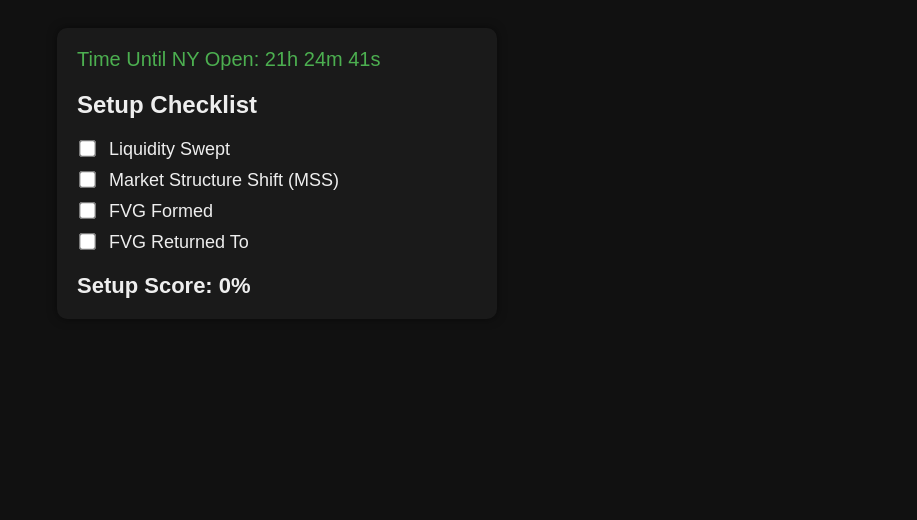
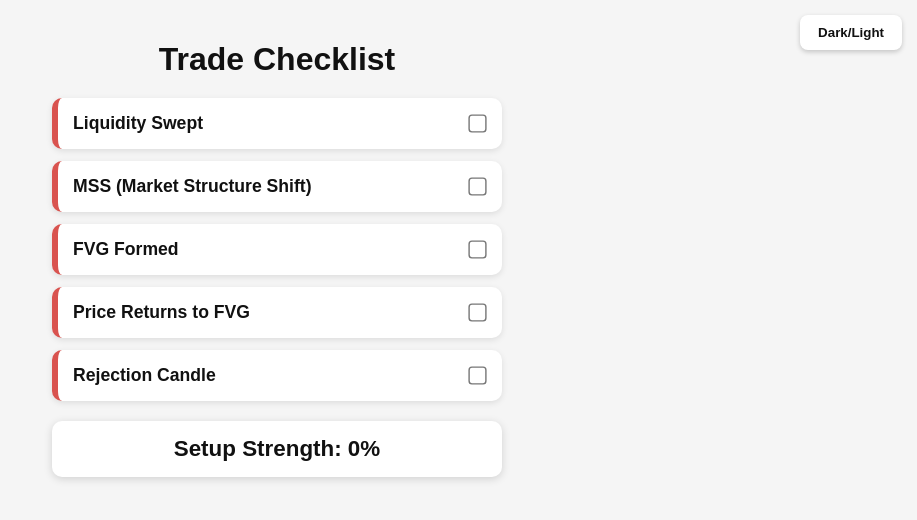
Before and after one commit to kaifletcher023-bot/TRADECHECKLIST, a plain HTML site: page index.html in a window 1280 px wide. Shown: the whole page, without its empty margins (363-1280 px from the left). Drawn offline with Linux system fonts and the light colour scheme.

Commit message:
Update index.html

```diff
--- a/index.html
+++ b/index.html
@@ -1,93 +1,176 @@
 <!DOCTYPE html>
 <html lang="en">
 <head>
-  <meta charset="UTF-8" />
-  <meta name="viewport" content="width=device-width, initial-scale=1.0" />
-  <title>Trading Setup Checklist</title>
-  <style>
+<meta charset="UTF-8">
+<meta name="viewport" content="width=device-width, initial-scale=1.0">
+<title>Trade Checklist</title>
+
+<style>
+    :root {
+        --bg: #f5f5f5;
+        --card: #ffffff;
+        --text: #111;
+        --accent: #4CAF50;
+        --warning: #e6b800;
+        --danger: #d9534f;
+    }
+    body.dark {
+        --bg: #0d1117;
+        --card: #161b22;
+        --text: #e6e6e6;
+        --accent: #4CAF50;
+        --warning: #e6b800;
+        --danger: #d9534f;
+    }
+
     body {
-      font-family: Arial, sans-serif;
-      background: #111;
-      color: #eee;
-      padding: 20px;
+        background: var(--bg);
+        color: var(--text);
+        font-family: Arial, sans-serif;
+        margin: 0;
+        padding: 20px;
+        transition: 0.3s ease;
     }
+
     .container {
-      max-width: 400px;
-      margin: auto;
-      background: #1a1a1a;
-      padding: 20px;
-      border-radius: 10px;
-      box-shadow: 0 0 10px rgba(0,0,0,0.5);
+        max-width: 450px;
+        margin: auto;
     }
-    label { display: block; margin: 10px 0; font-size: 18px; }
-    input { transform: scale(1.3); margin-right: 10px; }
-    #score { margin-top: 20px; font-size: 22px; font-weight: bold; }
-    .timer { font-size: 20px; margin-bottom: 15px; color: #4caf50; }
-  </style>
+
+    h1 {
+        text-align: center;
+        margin-bottom: 20px;
+    }
+
+    .item {
+        background: var(--card);
+        padding: 15px;
+        margin-bottom: 12px;
+        border-radius: 10px;
+        display: flex;
+        justify-content: space-between;
+        align-items: center;
+        box-shadow: 0 2px 6px rgba(0,0,0,0.1);
+        border-left: 6px solid var(--danger);
+        transition: 0.3s ease;
+    }
+
+    .item.active {
+        border-left-color: var(--accent);
+        transform: scale(1.02);
+    }
+
+    .item.pending {
+        border-left-color: var(--warning);
+    }
+
+    label {
+        font-size: 1.1rem;
+        font-weight: bold;
+    }
+
+    input {
+        transform: scale(1.4);
+        cursor: pointer;
+    }
+
+    #scoreBox {
+        margin-top: 20px;
+        text-align: center;
+        font-size: 1.4rem;
+        font-weight: bold;
+        padding: 15px;
+        border-radius: 10px;
+        background: var(--card);
+        box-shadow: 0 2px 8px rgba(0,0,0,0.15);
+    }
+
+    /* Toggle dark mode button */
+    .toggle {
+        position: fixed;
+        top: 15px;
+        right: 15px;
+        background: var(--card);
+        border: none;
+        padding: 10px 18px;
+        border-radius: 8px;
+        cursor: pointer;
+        font-weight: bold;
+        color: var(--text);
+        box-shadow: 0 2px 5px rgba(0,0,0,0.2);
+    }
+</style>
+
 </head>
 <body>
-  <div class="container">
-    <div class="timer" id="marketTimer">Market Open Timer Loading...</div>
 
-    <h2>Setup Checklist</h2>
+<button class="toggle" onclick="toggleMode()">Dark/Light</button>
 
-    <label><input type="checkbox" onclick="updateScore()"> Liquidity Swept</label>
-    <label><input type="checkbox" onclick="updateScore()"> Market Structure Shift (MSS)</label>
-    <label><input type="checkbox" onclick="updateScore()"> FVG Formed</label>
-    <label><input type="checkbox" onclick="updateScore()"> FVG Returned To</label>
+<div class="container">
+    <h1>Trade Checklist</h1>
 
-    <div id="score">Setup Score: 0%</div>
-  </div>
+    <div class="item" id="liquidity-box">
+        <label>Liquidity Swept</label>
+        <input type="checkbox" id="liquidity" onchange="updateScore()">
+    </div>
 
-  <script>
-    function updateScore() {
-      const checks = document.querySelectorAll('input[type="checkbox"]');
-      let total = checks.length;
-      let done = 0;
-      checks.forEach(c => { if(c.checked) done++; });
-      let percent = Math.round((done / total) * 100);
-      document.getElementById('score').innerText = `Setup Score: ${percent}%`;
-    }
+    <div class="item" id="mss-box">
+        <label>MSS (Market Structure Shift)</label>
+        <input type="checkbox" id="mss" onchange="updateScore()">
+    </div>
 
-    // MARKET OPEN TIMER – Default NY Open 14:30 UTC
-    function updateMarketTimer() {
-      const now = new Date();
-      const open = new Date();
-      open.setUTCHours(14, 30, 0, 0); // NYSE open UTC
+    <div class="item" id="fvg-box">
+        <label>FVG Formed</label>
+        <input type="checkbox" id="fvg" onchange="updateScore()">
+    </div>
 
-      if (now > open) {
-        open.setUTCDate(open.getUTCDate() + 1); // next day
-      }
+    <div class="item" id="return-box">
+        <label>Price Returns to FVG</label>
+        <input type="checkbox" id="return" onchange="updateScore()">
+    </div>
 
-      const diff = open - now;
+    <div class="item" id="reject-box">
+        <label>Rejection Candle</label>
+        <input type="checkbox" id="reject" onchange="updateScore()">
+    </div>
 
-      const hours = Math.floor(diff / 1000 / 60 / 60);
-      const minutes = Math.floor((diff / 1000 / 60) % 60);
-      const seconds = Math.floor((diff / 1000) % 60);
+    <div id="scoreBox">Setup Strength: 0%</div>
+</div>
 
-      document.getElementById("marketTimer").innerText =
-        `Time Until NY Open: ${hours}h ${minutes}m ${seconds}s`;
-    }
+<script>
+function updateScore() {
+    let boxes = [
+        { id: "liquidity", box: "liquidity-box" },
+        { id: "mss", box: "mss-box" },
+        { id: "fvg", box: "fvg-box" },
+        { id: "return", box: "return-box" },
+        { id: "reject", box: "reject-box" }
+    ];
 
-    setInterval(updateMarketTimer, 1000);
-    updateMarketTimer();
-  </script>
-<script>
-// Audio alert
-const audio = new Audio('https://actions.google.com/sounds/v1/alarms/alarm_clock.ogg');
-function playAlert(){ audio.play(); }
+    let score = 0;
+    boxes.forEach(b => {
+        let checkbox = document.getElementById(b.id);
+        let card = document.getElementById(b.box);
 
-// Theme toggle
-function toggleTheme(){
-  document.body.classList.toggle('dark');
+        if (checkbox.checked) {
+            card.classList.add("active");
+            card.classList.remove("pending");
+            score++;
+        } else {
+            card.classList.remove("active");
+            card.classList.add("pending");
+        }
+    });
+
+    let percent = Math.round((score / boxes.length) * 100);
+    let scoreBox = document.getElementById("scoreBox");
+    scoreBox.innerText = "Setup Strength: " + percent + "%";
 }
 
-// Timer alert hookup
-const timerEl=document.getElementById('ny-timer');
-const observer=new MutationObserver(()=>{
-  if(timerEl.textContent.trim()==='Market Open!'){ playAlert(); }
-});
-observer.observe(timerEl,{childList:true});
+function toggleMode() {
+    document.body.classList.toggle("dark");
+}
 </script>
+
 </body>
 </html>
```
